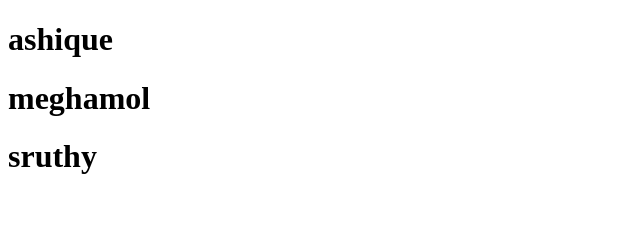
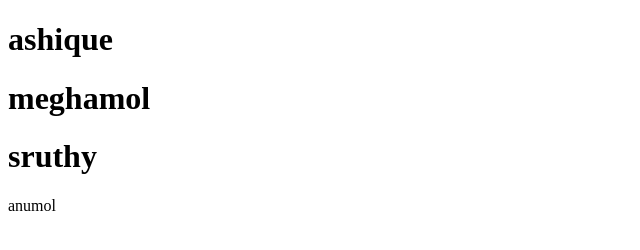
Before and after one commit to Meghamol771/gitlearn, a plain HTML site: page index.html in a window 1280 px wide. Shown: the full height of the page, 0-640 px from the left. Drawn offline with Linux system fonts and the light colour scheme.

Commit message:
anu added

```diff
--- a/index.html
+++ b/index.html
@@ -9,5 +9,6 @@
     <h1>ashique</h1>
     <h1>meghamol</h1>
     <h1>sruthy</h1>
+    <p>anumol</p>
 </body>
 </html>
```
